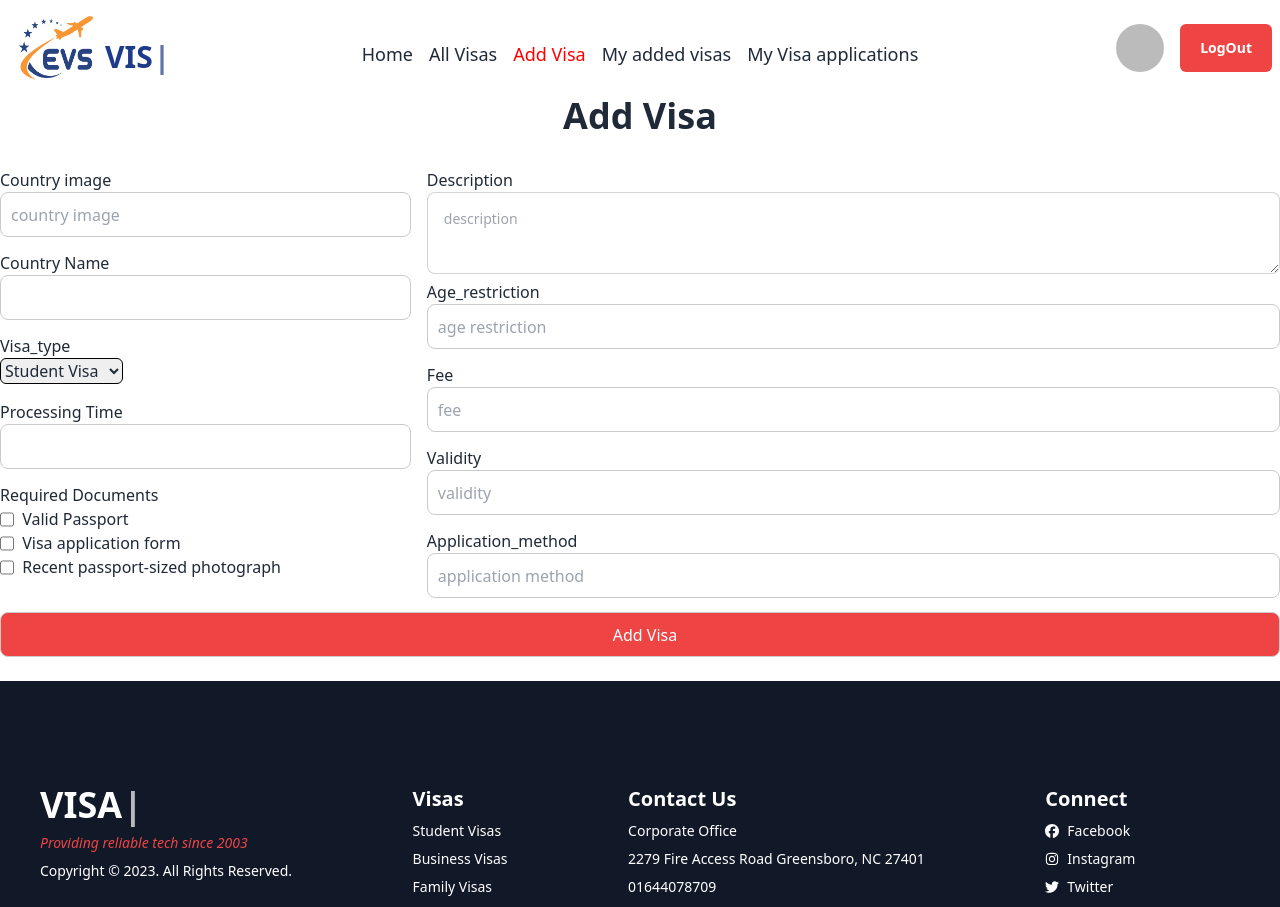
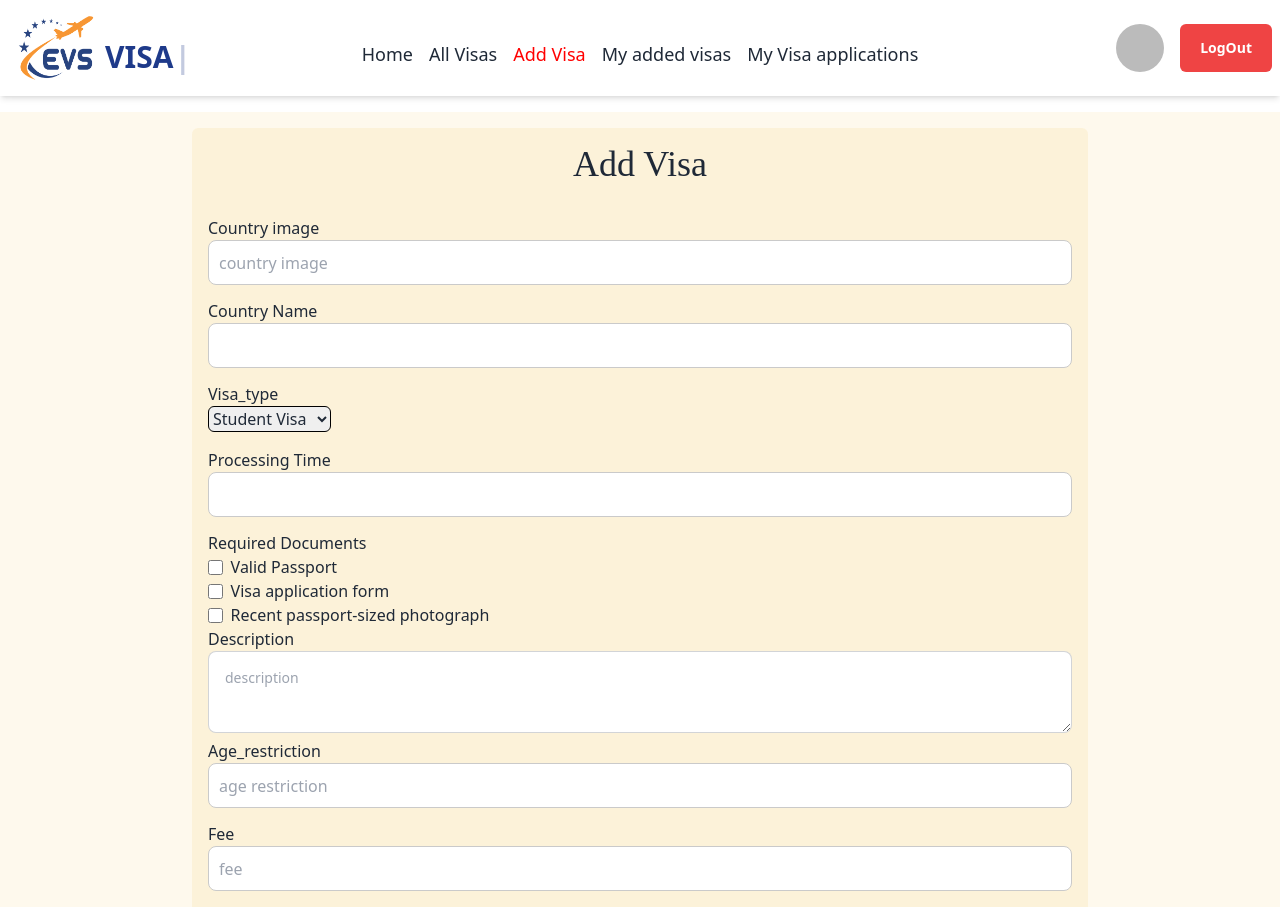
Before and after one commit to SakibHasan7439/Visa-service-provider, a React (Vite) app: page /addVisas in a window 1280 px wide. Shown: the top 907 px of the page. Built offline with nearby package versions, Linux system fonts and the light colour scheme; no server answers; sample sign-in values are in the browser's storage.

Commit message:
navbar stickey modification done

```diff
--- a/src/Components/CompanyBackground.jsx
+++ b/src/Components/CompanyBackground.jsx
@@ -9,10 +9,10 @@ const CompanyBackground = () => {
     <div className="mb-8 lg:mb-12 bg-[#f5f5f5] py-6 md:py-12 lg:py-20">
       <div className="md:w-5/6 lg:w-2/3 mx-auto mb-8">
         <Fade cascade>
-            <h1 className="text-2xl font-semibold md:text-4xl text-center mb-3">
+            <h1 className="text-2xl font-playfair md:text-4xl text-center mb-3">
                 Why Visa Portal
             </h1>
-            <p className="lg:text-xl text-center">
+            <p className="lg:text-xl text-center font-playfair">
                 Since our founding, our primary goal has been to provide visas in all
                 over country and universities. Our impact is speak louder than our
                 word.
--- a/src/Components/Navbar.jsx
+++ b/src/Components/Navbar.jsx
@@ -20,7 +20,7 @@ const Navbar = () => {
       });
   };
   return (
-    <div className="navbar bg-base-100">
+    <div className="navbar bg-base-100 mb-4 sticky top-0 z-50 shadow-md">
       <div className="navbar-start">
         <div className="dropdown">
           <div tabIndex={0} role="button" className="btn btn-ghost lg:hidden">
--- a/src/Layout/MainLayout.jsx
+++ b/src/Layout/MainLayout.jsx
@@ -5,9 +5,8 @@ import Footer from "../Components/Footer";
 const MainLayout = () => {
     return (
         <div>
-            <div className="max-w-7xl w-full mx-auto">
-                <Navbar></Navbar>
-            </div>
+
+            <Navbar></Navbar>
             <div className="min-h-[calc(100vh-440px)]">
                 <Outlet></Outlet>
             </div>
--- a/src/Pages/AddVisa.jsx
+++ b/src/Pages/AddVisa.jsx
@@ -48,10 +48,11 @@ const AddVisa = () => {
         })
     }
   return (
-    <div className="max-w-7xl w-full mx-auto mb-6">
-      <h2 className="text-center mb-6 lg:mb-8 text-2xl lg:text-4xl font-bold">Add Visa</h2>
+    <div className="bg-[#fceecc58] py-4">
+      <div className="max-w-4xl rounded-md p-4 bg-[#fceecc97] w-full mx-auto mb-6">
+        <h2 className="text-center mb-6 lg:mb-8 text-2xl lg:text-4xl font-playfair">Add Visa</h2>
         <form onSubmit={handleSubmit}>
-        <div className="lg:flex justify-between gap-4">
+          <div>
             <div>
               <label>Country image</label>
               <input type="text" placeholder="country image" name="image" id="" />
@@ -125,6 +126,7 @@ const AddVisa = () => {
           <input className="flex justify-center bg-red-500 text-white cursor-pointer hover:bg-red-600" type="submit" value="Add Visa" />
         </form>
       </div>
+    </div>
   );
 };
 
--- a/src/Pages/Home.jsx
+++ b/src/Pages/Home.jsx
@@ -1,14 +1,13 @@
 import { Link, useLoaderData } from "react-router-dom";
 import Banner from "../Components/Banner";
-import LatestVisaCard from "../Components/LatestVisaCard";
+// import LatestVisaCard from "../Components/LatestVisaCard";
 import ClientSay from "../Components/ClientSay";
 import CompanyBackground from "../Components/CompanyBackground";
 import Toggle from "../Components/Toggle";
-
+import LatestVisas from "../smallComponents/LatestVisas/LatestVisas";
 
 const Home = () => {
   const latestVisas = useLoaderData();
-
 
   return (
 
@@ -16,23 +15,16 @@ const Home = () => {
       <Toggle></Toggle>
       <Banner></Banner>
       <div className="max-w-7xl w-full mx-auto">
-        <h2 className="md:text-2x font-semibold text-center lg:text-4xl mb-6 lg:mb-8">
+        <h2 className="md:text-2x font-playfair text-center lg:text-4xl mb-6 lg:mb-8">
           Latest Visa Cards
         </h2>
-        <div className="grid grid-cols-12 gap-4 mb-6">
-          {latestVisas.map((visa) => (
-            <LatestVisaCard
-                key={visa._id}
-                visa={visa}>
-            </LatestVisaCard>
-          ))}
-        </div>
+        <LatestVisas latestVisaInfo={latestVisas}></LatestVisas>
         <div className="flex justify-center mb-12">
             <Link to={"/allVisas"} className="bg-red-500 hover:text-white px-4 py-2 rounded-md text-white">See all visas</Link>
         </div>
         <div>
             <CompanyBackground></CompanyBackground>
-            <h2 className="md:text-2x font-semibold text-center lg:text-4xl mb-6 lg:mb-8">What Our Client Say About Us</h2>
+            <h2 className="md:text-2x font-playfair text-center lg:text-4xl mb-6 lg:mb-8">What Our Client Say About Us</h2>
             <ClientSay></ClientSay>
         </div>
       </div>
--- a/src/Pages/MyAddedVisa.jsx
+++ b/src/Pages/MyAddedVisa.jsx
@@ -15,7 +15,7 @@ const MyAddedVisa = () => {
     }, []);
     return (
         <div className="max-w-7xl w-full mx-auto">
-            <h2 className="text-center text-2xl md:text-4xl font-semibold my-8">My visas</h2>
+            <h2 className="text-center text-2xl md:text-4xl font-playfair my-8">My visas</h2>
             <div className="grid grid-cols-12 gap-4">
                 {
                     myVisas.map((myVisa)=> <MyVisaCard
--- a/src/Pages/MyVisaApplication.jsx
+++ b/src/Pages/MyVisaApplication.jsx
@@ -31,7 +31,7 @@ const MyVisaApplication = () => {
 
     return (
         <div className="max-w-7xl w-full mx-auto mt-6 lg:mt-10">
-            <h2 className="text-center text-2xl md:text-4xl font-bold mb-6 lg:mb-8">User Application Cards</h2>
+            <h2 className="text-center text-2xl md:text-4xl font-playfair mb-6 lg:mb-8">User Application Cards</h2>
             <form onSubmit={handleSubmit}>
                 <div className="flex md:w-1/2 mx-auto gap-2 mb-8">
                     <input type="text" onChange={handleChange} placeholder="Search by Country name" name="countryName" id="" />
--- a/src/Provider/AuthProvider.jsx
+++ b/src/Provider/AuthProvider.jsx
@@ -46,7 +46,8 @@ const AuthProvider = ({children}) => {
         updateUserProfile,
         signOutUser,
         user,
-        loading
+        loading,
+        setLoading
     }
 
     useEffect(()=>{
--- /dev/null
+++ b/src/smallComponents/LatestVisas/LatestVisas.jsx
@@ -0,0 +1,32 @@
+/* eslint-disable react/prop-types */
+import { Swiper, SwiperSlide } from "swiper/react";
+import "swiper/css";
+import "swiper/css/pagination";
+import LatestVisaCard from "../../Components/LatestVisaCard";
+import { Pagination } from "swiper/modules";
+
+const LatestVisas = ({ latestVisaInfo }) => {
+  return (
+    <div className="mb-12">
+      <Swiper
+        slidesPerView={4}
+        spaceBetween={20}
+        pagination={{
+          clickable: true,
+        }}
+        modules={[Pagination]}
+        className="mySwiper"
+      >
+        <div className="grid grid-cols-12 gap-4 mb-6">
+            {latestVisaInfo.map((visa) => (
+            <SwiperSlide  key={visa._id}>
+                <LatestVisaCard key={visa._id} visa={visa}></LatestVisaCard>
+            </SwiperSlide>
+            ))}
+        </div>
+      </Swiper>
+    </div>
+  );
+};
+
+export default LatestVisas;
--- a/tailwind.config.js
+++ b/tailwind.config.js
@@ -7,7 +7,11 @@ export default {
     "./src/**/*.{js,ts,jsx,tsx}",
   ],
   theme: {
-    extend: {},
+    extend: {
+      fontFamily: {
+        playfair: ['"Playfair Display"', 'serif'],
+      },
+    },
   },
   plugins: [daisyui],
   daisyui: {
```
Lines whose indentation alone changed are shown as unchanged.
